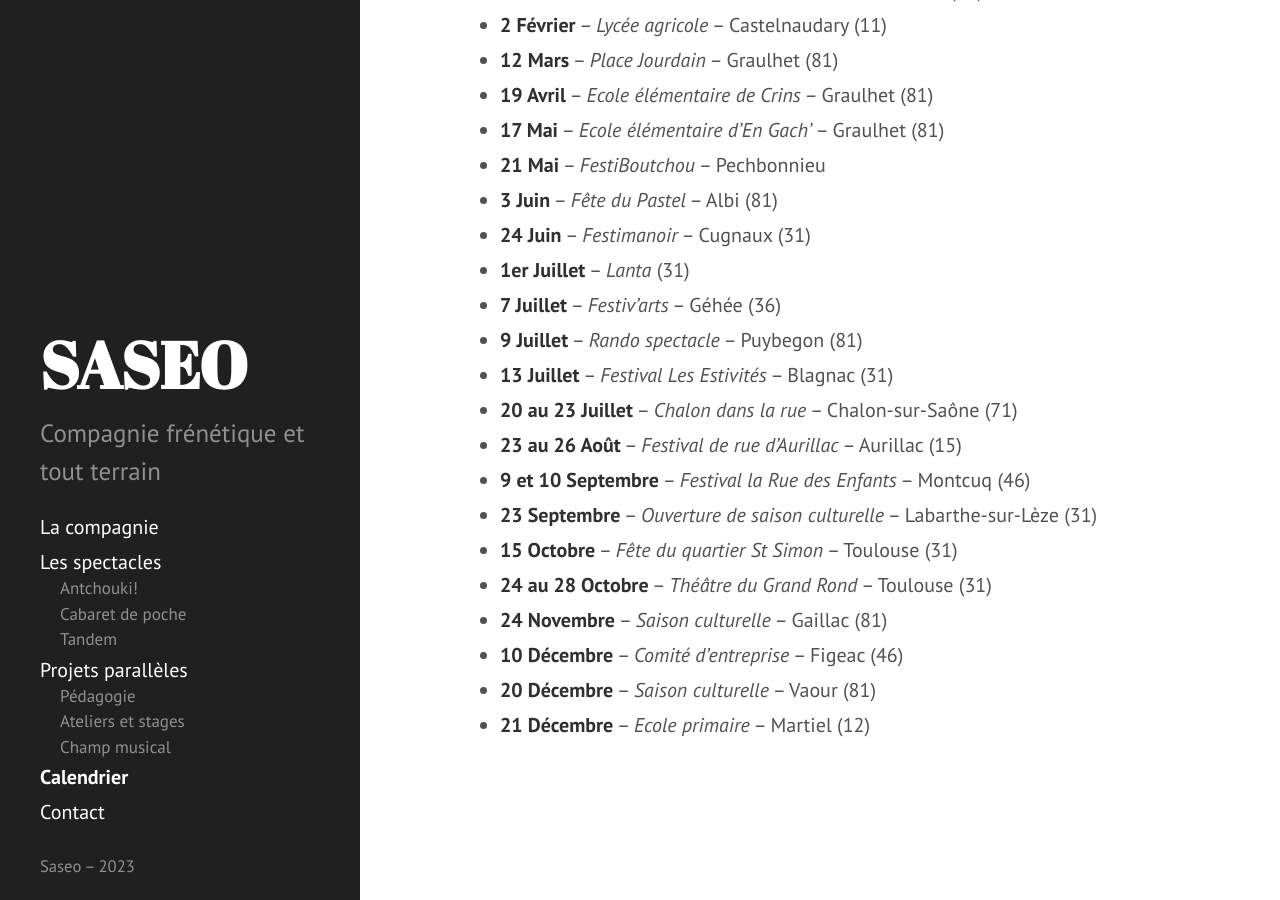
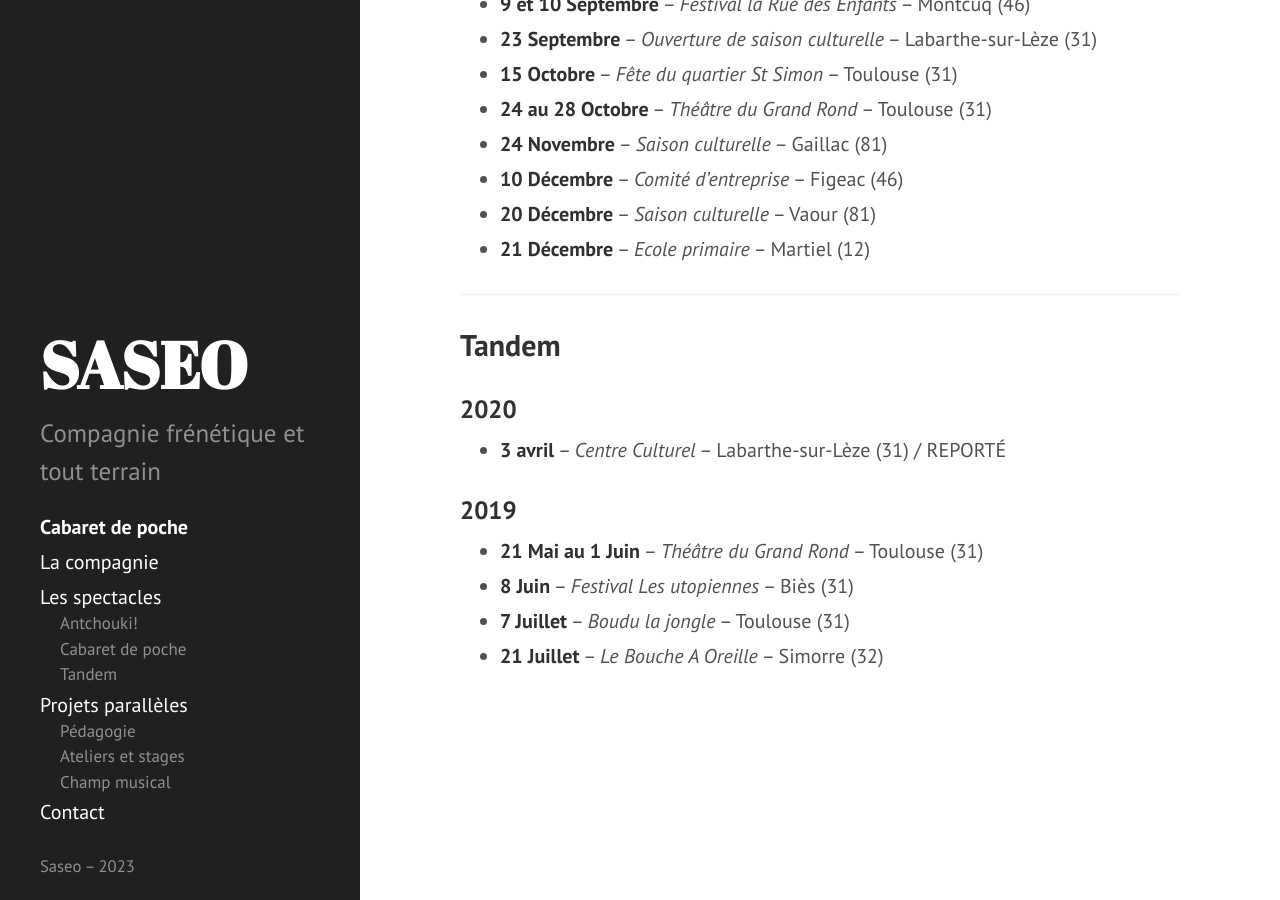
Before and after one commit to rizoom/saseo.org, a Jekyll site: the page built from calendrier.md, in a window 1280 px wide and 900 px high, scrolled down 5692 px. Built offline with Jekyll 4.4.1, drawn with Linux system fonts in a browser that asks for light colours; our own code applies the rules of GitHub Pages for plain Markdown files; some of the changed text lies outside the part shown.

Commit message:
feat: calendar subpages

```diff
--- a/calendrier.md
+++ b/calendrier.md
@@ -2,16 +2,15 @@
 layout: page
 title: Calendrier
 sidebar_order: 3
+  - title: Cabaret de poche
+    anchor: cabaret-de-poche
+  - title: Tandem
+    anchor: tandem
 ---
 
-## Spectacles
+## Cabaret de poche
 
-- **Cabaret de poche**
-- {:.tandem} **Tandem**
-
----
-
-## 2023
+### 2023
 
 - **22 mars** -- _Festival Couleurs d'enfance_ -- Saint-Julien-en-Genevois (74)
 - **6 mai** -- _Saison culturelle, théâtre de verdure_ -- Saint Rémy de Provence (13)
@@ -24,7 +23,8 @@
 - **20 octobre** -- _MJC les Pradettes_ -- Toulouse (31)
 - **10 décembre** -- _La Negrette_ -- Labastide saint pierre (82)
 
-## 2022
+
+### 2022
 
 - **23 janvier** -- _Ouverture de saison_ -- Targon (33)
 - **4 fevrier** -- _Festival les Elancées_ -- Cornillon Confloux (13)
@@ -47,9 +47,8 @@
 - **25 novembre** --_Saison culturelle_ -- Saint Yrieix la Perche (87)
 - **8 décembre** --_CE_ -- La Grainerie, Balma-Gramont (31)
 
----
 
-## 2021
+### 2021
 
 - **9 mai** -- _Saison culturelle_ -- Romagnat (63) / REPORTE
 - **27 au 30 mai** -- _Festival Graines de Mai_ -- Yzeure (03) / REPORTE
@@ -133,9 +123,8 @@
 - **24 et 25 Octobre** -- _Festival Spok_ -- Pont-L'abbée (29)
 - **22 Novembre** -- _Soirée Cabaret MJC Reynerie_ -- Toulouse (31)
 
----
 
-## 2018
+### 2018
 
 - **10 Février** -- _clôture Festival de créations télévisuelles_ -- Bagnères de Luchon (31)
 - **24 Mars** -- _soirée cabaret Eclat de Printemps_ -- Beaumont de Lomagne (82)
@@ -171,9 +160,8 @@
 - **19 Décembre** -- _Fête de fin d'année Maison d'enfants La Landelle_ -- Palleville (81)
 - **20 Décembre** -- _Représentation scolaire - Fête de fin d'année_ -- Montrabé (31)
 
----
 
-## 2017
+### 2017
 
 - **17 au 21 Janvier** -- _Théâtre du Grand Rond_ -- Toulouse (31)
 - **2 Février** -- _Lycée agricole_ -- Castelnaudary (11)
@@ -197,3 +185,19 @@
 - **10 Décembre** -- _Comité d'entreprise_ -- Figeac (46)
 - **20 Décembre** -- _Saison culturelle_ -- Vaour (81)
 - **21 Décembre** -- _Ecole primaire_ -- Martiel (12)
+
+---
+
+
+## Tandem
+
+### 2020
+
+- **3 avril** -- _Centre Culturel_ -- Labarthe-sur-Lèze (31) / REPORTÉ
+
+
+### 2019
+- **21 Mai au 1 Juin** -- _Théâtre du Grand Rond_ -- Toulouse (31)
+- **8 Juin** -- _Festival Les utopiennes_ -- Biès (31)
+- **7 Juillet** -- _Boudu la jongle_ -- Toulouse (31)
+- **21 Juillet** -- _Le Bouche A Oreille_ -- Simorre (32)
```
Also changed, not shown: other parts of calendrier.md (+2 -11 lines).
